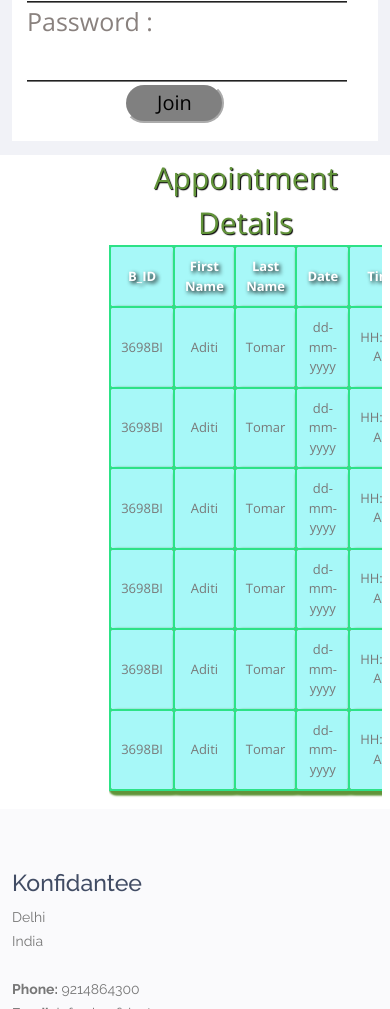
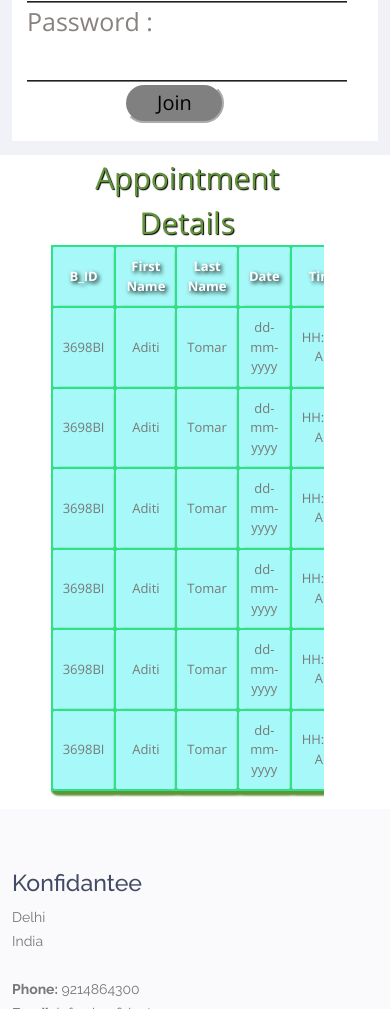
Before and after one commit to Aditi-247/user-profile-page, a plain HTML site: page app.html in a window 390 px wide. Shown: the part 1761-2770 px from the top of the page. Drawn offline with nearby package versions, Linux system fonts and the light colour scheme.

Commit message:
Update app.css

```diff
--- a/app.css
+++ b/app.css
@@ -468,4 +468,8 @@ td {
   .profile-nav .pp {
     width: 100%;
   }
+  .appointment-table{
+    margin-left: 13%;
+    margin-right: 30%;
+  }
 }
```
